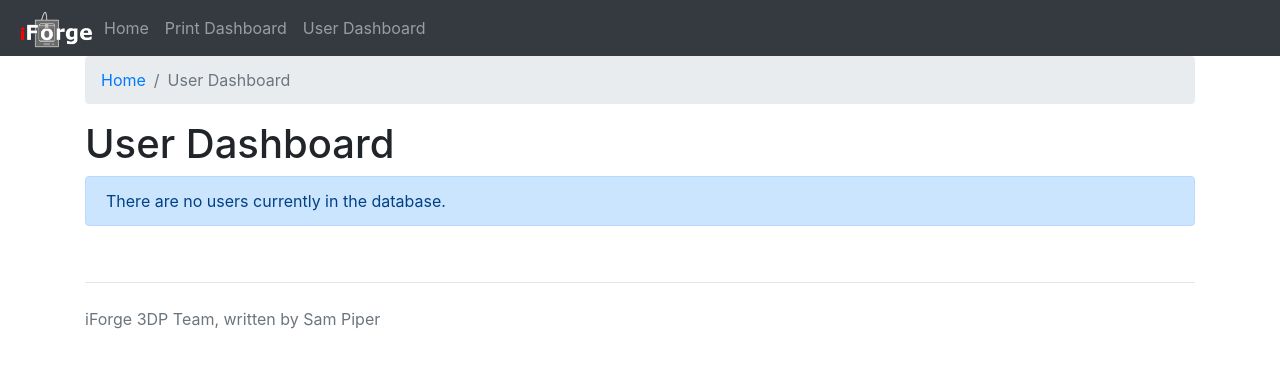
After one commit to iforge-uos/print-queue-api, a Python web app: template src/templates/user_dashboard.html in a window 1280 px wide. The commit adds this page. Shown: the top 368 px of the page. Run offline with Jinja, Linux system fonts and the light colour scheme; the template is opened without the code that fills it, so the values that code supplies are empty; some libraries are stand-ins or nearby versions.

Commit message:
feat: added user_date and added user management

```diff
--- a/src/models/user.py
+++ b/src/models/user.py
@@ -1,3 +1,4 @@
+from sqlalchemy.sql import func
 from marshmallow import fields, Schema
 from extensions import db
 
@@ -15,6 +16,8 @@ class user_model(db.Model):
     is_rep = db.Column(db.Boolean, nullable=False)
     score_editable = db.Column(db.Boolean, default=True)
     short_name = db.Column(db.String, nullable=True)
+    date_added = db.Column(db.DateTime(timezone=True),
+                           server_default=func.now())
 
     # class constructor
     def __init__(self, data):
@@ -97,3 +100,4 @@ class user_schema(Schema):
     is_rep = fields.Boolean(required=True)
     score_editable = fields.Boolean(required=True)
     short_name = fields.String(required=False)
+    date_added = fields.DateTime(required=False)
--- a/src/templates/base_layout.html
+++ b/src/templates/base_layout.html
@@ -39,10 +39,13 @@
     <div class="collapse navbar-collapse" id="navbarCollapse">
         <ul class="navbar-nav mr-auto">
             <li class="nav-item">
-                <a class="nav-link" href="/">Home</a>
+                <a class="nav-link" href="{{ url_for('management view.home_page') }}">Home</a>
             </li>
             <li class="nav-item">
                 <a class="nav-link" href="{{ url_for('management view.print_dashboard', status='queued') }}">Print Dashboard</a>
+            </li>
+            <li class="nav-item">
+                <a class="nav-link" href="{{ url_for('management view.user_dashboard') }}">User Dashboard</a>
             </li>
         </ul>
 
--- /dev/null
+++ b/src/templates/user_dashboard.html
@@ -0,0 +1,49 @@
+{% extends "base_layout.html" %}
+{% block title %}Print Dashboard{% endblock %}
+
+{% block content %}
+
+<div class="container">
+    <ol class="breadcrumb">
+        <li class="breadcrumb-item"><a href="{{ url_for('management view.home_page') }}">Home</a></li>
+        <li class="breadcrumb-item active">User Dashboard</li>
+    </ol>
+
+    <h1>User Dashboard</h1>
+    {% if users %}
+    <table class="table table-hover">
+        <thead>
+            <tr>
+                <th scope="col">User ID</th>
+                <th scope="col">User Name</th>
+                <th scope="col">User Preferred Name</th>
+                <th scope="col">User Email</th>
+                <th scope="col">User Score</th>
+                <th scope="col">User Level</th>
+                <th scope="col">Date Added</th>
+            </tr>
+        </thead>
+        <tbody>
+            {% for user in users %}
+            <tr>
+                <td>
+                    {{ user.id }}
+                </td>
+                <td>{{ user.name }}</td>
+                <td>{{ user.short_name }}</td>
+                <td>{{ user.email }}</td>
+                <td>{{ user.social_credit_score }}</td>
+                <td>{{ level_calculate(user.social_credit_score) }}</td>
+                <td>{{ user.date_added.strftime('%Y-%m-%d %H:%M:%S') }}</td>
+            </tr>
+            {% endfor %}
+
+        </tbody>
+    </table>
+    {% else %}
+    <div class="alert alert-primary">
+        There are no users currently in the database.
+    </div>
+    {% endif %}
+</div>
+{% endblock %}
```
Also changed, not shown: src/migrations/versions/c76037cc2380_.py (added, +28 -0 lines), src/resources/management_route.py (+11 -1 lines).
